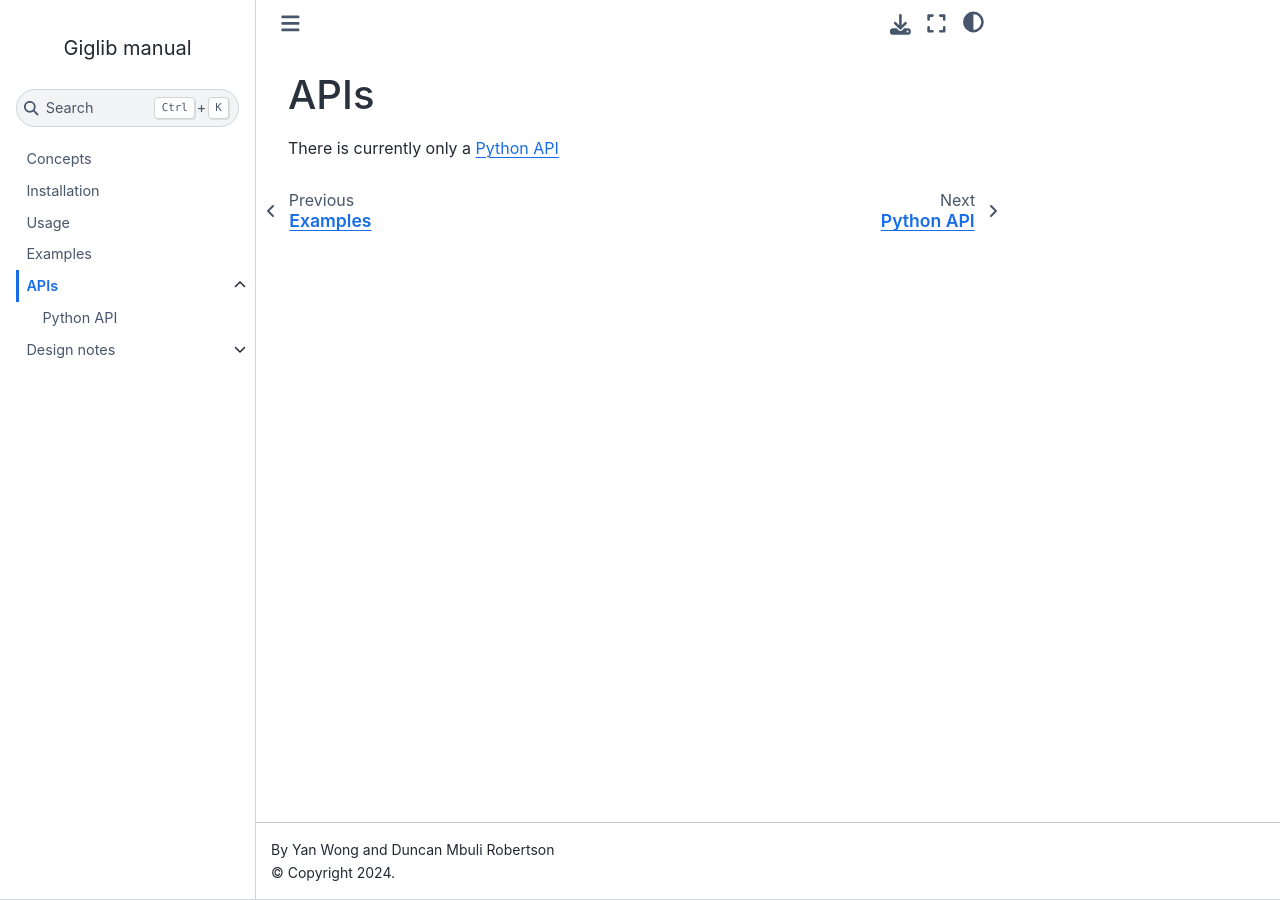
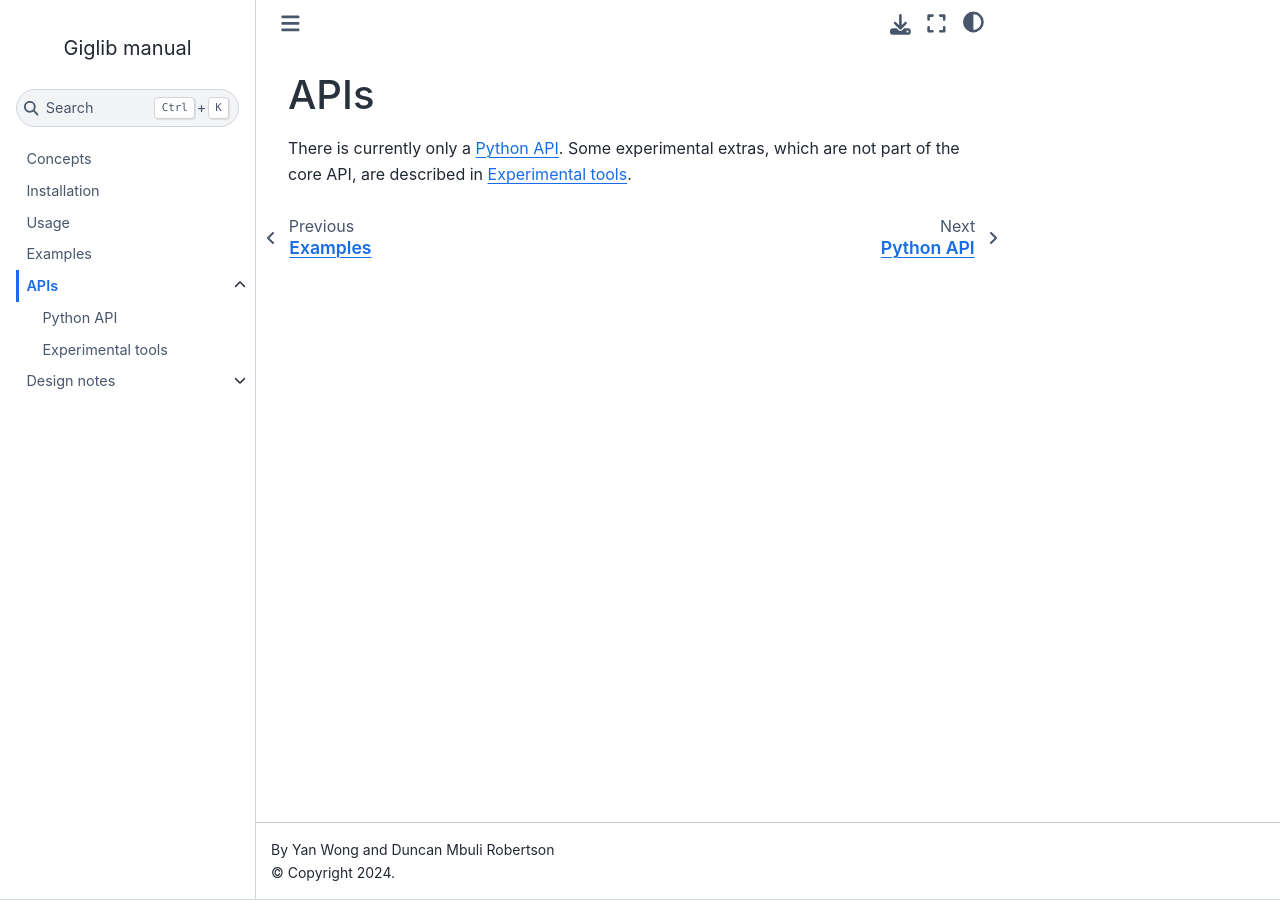
Before and after one commit to hyanwong/giglib, a Jupyter Book: the page built from docs/api.md, in a window 1280 px wide. Built offline with Jupyter Book 1.0.4 settings and Sphinx 7.4.7 and the Sphinx Book theme 1.1.4, drawn with Linux system fonts in a browser that asks for light colours.

Commit message:
Add an experimental giglib.tools subpackage
A home for extra functionality that is not part of the core API (e.g. the
conversion in #139). It is not imported by 'import giglib', may change
without warning, and only uses the public API. It is listed in the
packaging config, as subpackages are otherwise left out of wheels.

Co-Authored-By: Claude Opus 5.5 <noreply@anthropic.com>

```diff
--- a/docs/_toc.yml
+++ b/docs/_toc.yml
@@ -12,6 +12,7 @@ chapters:
 - file: api
   sections:
   - file: python-api
+  - file: tools
 - file: design
   sections:
   - file: design/mutations
--- a/docs/api.md
+++ b/docs/api.md
@@ -15,4 +15,5 @@ kernelspec:
 
 # APIs
 
-There is currently only a {ref}`Python API <sec_python_api>`
+There is currently only a {ref}`Python API <sec_python_api>`. Some experimental extras,
+which are not part of the core API, are described in {ref}`sec_tools`.
--- a/pyproject.toml
+++ b/pyproject.toml
@@ -57,6 +57,7 @@ content-type = "text/markdown"
 [tool.setuptools]
 packages = [
     "giglib",
+    "giglib.tools",
 ]
 include-package-data = true
 platforms = [
--- a/setup.py
+++ b/setup.py
@@ -4,5 +4,5 @@ setup(
     # The package name along with all the other metadata is specified in setup.cfg
     # However, GitHub's dependency graph can't see the package unless we put this here.
     name="giglib",
-    packages=["giglib"],
+    packages=["giglib", "giglib.tools"],
 )
```
Also changed, not shown: docs/tools.md (added, +22 -0 lines), 2 other files.
